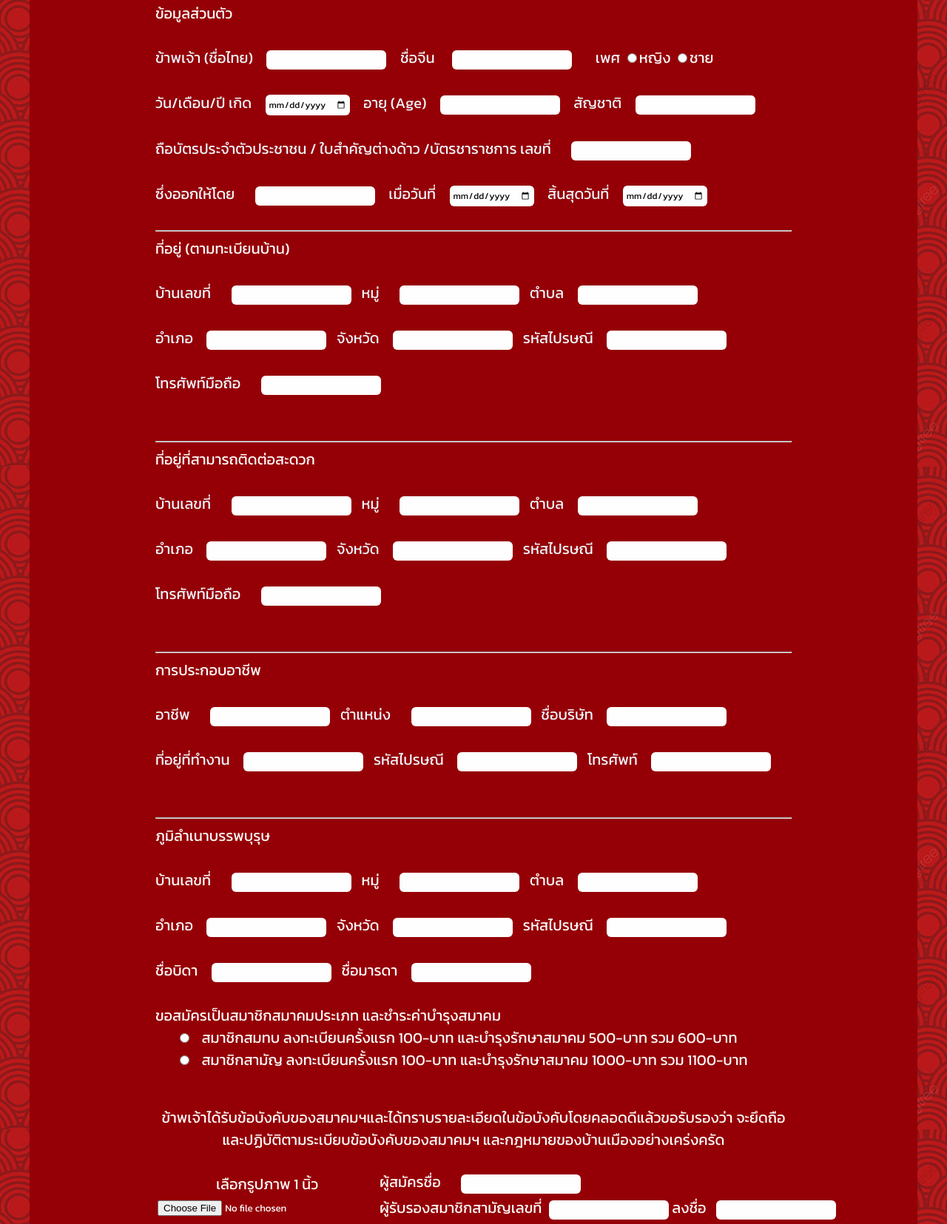
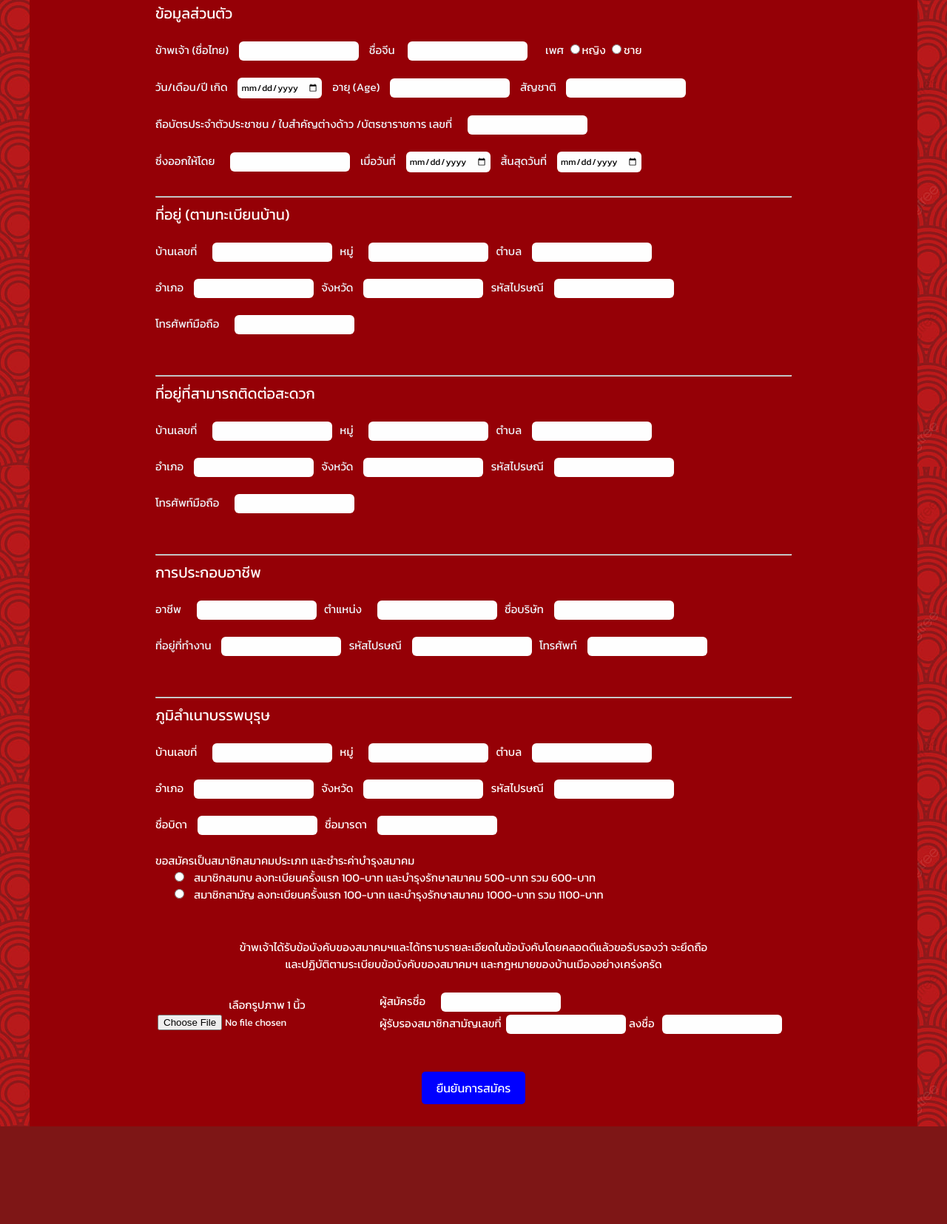
Before and after one commit to Kricharith/ServerPro_week2, a plain HTML site: page index.html in a window 1280 px wide. Shown: the part 265-1920 px from the top of the page at 74% size. After the commit the page ends 1788 px from the top, so only its background shows below. Drawn offline with Linux system fonts and the light colour scheme.

Commit message:
create indexv2

```diff
--- a/index.html
+++ b/index.html
@@ -52,7 +52,7 @@
         </div>
         <form id="form" class="form">
             <HR>
-            <div style="font-size: 20px; color: #fffdfd;">
+            <div style="font-size: 15px; color: #fffdfd;">
                 <label for="addr" style="font-size: 20px; color: #fffdfd;">ข้อมูลส่วนตัว</label><br><br>
                 <label for="nameThia" style="color: aliceblue;">ข้าพเจ้า (ชื่อไทย) &nbsp;&nbsp;</label>
                 <input type="text" name="" id="nameThia"class="input-style">
@@ -88,7 +88,7 @@
             </div>
             <br>
             <HR>
-            <div style="font-size: 20px; color: #fffdfd;">
+            <div style="font-size: 15px; color: #fffdfd;">
                 <label for="addr" style="font-size: 20px; color: #fffdfd;">ที่อยู่ (ตามทะเบียนบ้าน)</label><br><br>
                 <label for="address"style="color: aliceblue;">บ้านเลขที่  &nbsp;&nbsp;&nbsp;&nbsp;</label>
                 <input type="text" name="" id="address"class="input-style">
@@ -113,7 +113,7 @@
             </div>
             <br>
             <HR>
-            <div style="font-size: 20px; color: #fffdfd;">
+            <div style="font-size: 15px; color: #fffdfd;">
                 <label for="addSend" style="font-size: 20px; color: #fffdfd;">ที่อยู่ที่สามารถติดต่อสะดวก</label><br><br>
                 <label for="address"style="color: aliceblue;">บ้านเลขที่  &nbsp;&nbsp;&nbsp;&nbsp;</label>
                 <input type="text" name="" id="addressSend"class="input-style">
@@ -138,7 +138,7 @@
             </div>
             <br>
             <HR>
-            <div style="font-size: 20px; color: #fffdfd;">
+            <div style="font-size: 15px; color: #fffdfd;">
                 <label for="occupation" style="font-size: 20px; color: #fffdfd;">การประกอบอาชีพ</label><br><br>
                 <label for="occupation"style="color: aliceblue;">อาชีพ  &nbsp;&nbsp;&nbsp;&nbsp;</label>
                 <input type="text" name="" id="occupation"class="input-style">
@@ -161,7 +161,7 @@
             </div>
             <br>
             <HR>
-            <div style="font-size: 20px; color: #fffdfd;">
+            <div style="font-size: 15px; color: #fffdfd;">
                 <label for="domicile" style="font-size: 20px; color: #fffdfd;">ภูมิลำเนาบรรพบุรุษ</label><br><br>
 
                 <label for="addressDomicile">บ้านเลขที่  &nbsp;&nbsp;&nbsp;&nbsp;</label>
@@ -188,7 +188,7 @@
                 <label for="zipcodeDomicile">&nbsp;&nbsp;ชื่อมารดา &nbsp;&nbsp;</label>
                 <input type="text" name="" id="zipcodeDomicile"class="input-style"><br><br>
             </div>
-            <div style="font-size: 20px; color: #fffdfd;">
+            <div style="font-size: 15px; color: #fffdfd;">
                 <label >ขอสมัครเป็นสมาชิกสมาคมประเภท และชำระค่าบำรุงสมาคม&nbsp;&nbsp;&nbsp;</label><br>
                 &nbsp;&nbsp;&nbsp;&nbsp;&nbsp;&nbsp;<input type="radio" name="pay" value="1" >&nbsp;&nbsp;&nbsp;สมาชิกสมทบ
                 <label > ลงทะเบียนครั้งแรก 100-บาท และบำรุงรักษาสมาคม 500-บาท รวม 600-บาท</label><br>
@@ -197,7 +197,7 @@
             </div>
             <br><br>
             <div>
-                <div style="font-size: 20px; color: #fffdfd;" align="center"" align="center">
+                <div style="font-size: 15px; color: #fffdfd;"" align="center"" align="center">
                     <label for="document">
                     ข้าพเจ้าได้รับข้อบังคับของสมาคมฯและได้ทราบรายละเอียดในข้อบังคับโดยคลอดดีแล้วขอรับรองว่า
                     จะยึดถือ<br>
@@ -205,7 +205,7 @@
                     </label></div><br>
             </div>
 
-            <TABLE align="center" WIDTH="950" BORDER="0" style="font-size: 20px; color: #fffdfd;">
+            <TABLE align="center" WIDTH="950" BORDER="0" style="font-size: 15px; color: #fffdfd;">
 
                 <TR align="center" >
                     <TD ROWSPAN="3" WIDTH="50">
@@ -217,7 +217,7 @@
                         </div>
                     </TD>
                     <TD align="left">
-                        <div style="font-size: 20px; color: #fffdfd;">
+                        <div style="font-size: 15px; color: #fffdfd;">
                             <label for="applyName">ผู้สมัครชื่อ  &nbsp;&nbsp;&nbsp;&nbsp;</label>
                             <input type="text" name="" id="applyName"class="input-style"><br>
                         </div>
@@ -226,7 +226,7 @@
                 </TR>
                 <TR align="left" BORDER="0">
                     <TD>
-                        <div style="font-size: 20px; color: #fffdfd;">
+                        <div style="font-size: 15px; color: #fffdfd;">
                             <label for="certifierNumber2">ผู้รับรองสมาชิกสามัญเลขที่&nbsp;</label>
                             <input type="text" name="" id="certifierNumber2"class="input-style">
                             <label for="certifierName2">ลงชื่อ&nbsp;&nbsp;</label>
```
